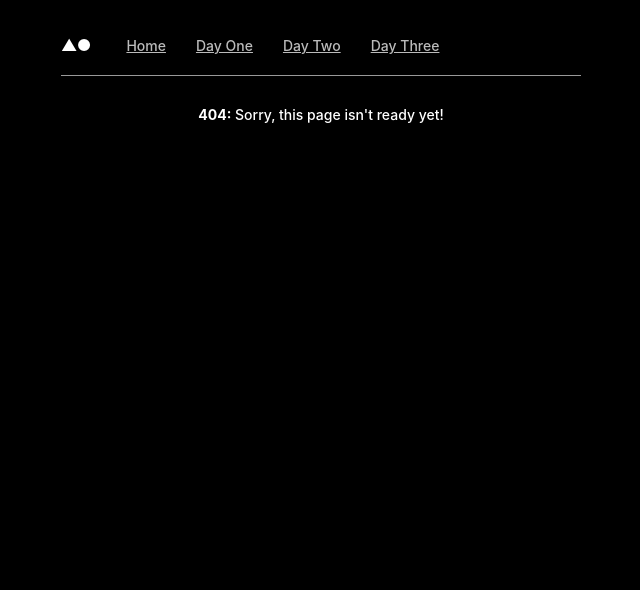
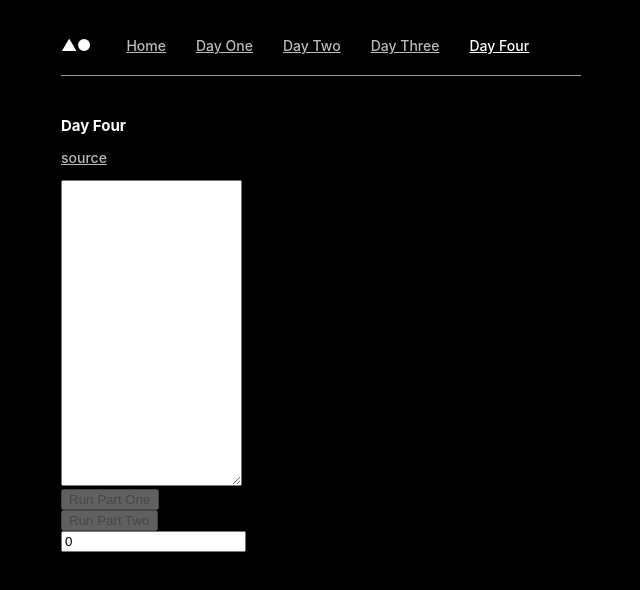
Before and after one commit to smokinjoe/advent-of-code-2023, a React (Create React App) app: page /day-four in a window 1280 px wide. Before the commit this address had no page. Shown: the top 590 px of the page, without its empty margins (319-959 px from the left). Built offline with nearby package versions, Linux system fonts and the light colour scheme.

Commit message:
part one and two done with day four

```diff
--- a/src/App.tsx
+++ b/src/App.tsx
@@ -5,6 +5,7 @@ import { pathToRegexp, Key } from "path-to-regexp";
 import { DayOne } from "./components/Days/DayOne/DayOne";
 import { DayTwo } from "./components/Days/DayTwo/DayTwo";
 import { DayThree } from "./components/Days/DayThree/DayThree";
+import { DayFour } from "./components/Days/DayFour/DayFour";
 
 import "./styles.css";
 
@@ -49,6 +50,7 @@ const App = () => {
           <ActiveLink href="/day-one">Day One</ActiveLink>
           <ActiveLink href="/day-two">Day Two</ActiveLink>
           <ActiveLink href="/day-three">Day Three</ActiveLink>
+          <ActiveLink href="/day-four">Day Four</ActiveLink>
         </nav>
 
         <main>
@@ -64,6 +66,9 @@ const App = () => {
             <Route path="/day-three">
               <DayThree />
             </Route>
+            <Route path="/day-four">
+              <DayFour />
+            </Route>
             <Route path="/:anything*">
               <center>
                 <b>404:</b> {`Sorry, this page isn't ready yet!`}
--- /dev/null
+++ b/src/components/Days/DayFour/DayFour.tsx
@@ -0,0 +1,15 @@
+import { DayForm } from "../../UI/DayForm";
+
+import { partOneHandler } from "./partOne";
+import { partTwoHandler } from "./partTwo";
+
+export const DayFour = () => {
+  return (
+    <DayForm
+      day="Four"
+      sourceUrl="https://adventofcode.com/2020/day/4"
+      partOneHandler={partOneHandler}
+      partTwoHandler={partTwoHandler}
+    />
+  );
+};
--- /dev/null
+++ b/src/components/Days/DayFour/ScratchCard.ts
@@ -0,0 +1,54 @@
+export class ScratchCard {
+  public id: number = -1;
+  // These are the numbers that are explicitly determined to be winners
+  public winningScratchNumbers: number[] = [];
+  public winningScratchNumberHash: { [key: number]: boolean } = {};
+
+  // These are the card numbers that are scratched off
+  public scratchNumbers: number[] = [];
+
+  // The numbers that are scratched off that are also winners
+  public actualWinningScratchNumbers: number[] = [];
+
+  // The card score value
+  public prizeScore: number = 0;
+
+  private buildWinningScratchNumberHash = () => {
+    this.winningScratchNumbers.forEach((num) => {
+      this.winningScratchNumberHash[num] = true;
+    });
+  };
+
+  private determinePrizeScore = () => {
+    this.scratchNumbers.forEach((num) => {
+      if (this.winningScratchNumberHash[num]) {
+        this.actualWinningScratchNumbers.push(num);
+      }
+    });
+
+    this.prizeScore =
+      this.actualWinningScratchNumbers.length === 0
+        ? 0
+        : Math.pow(2, this.actualWinningScratchNumbers.length - 1);
+  };
+
+  constructor(stringRow: string) {
+    const [id, numberString] = stringRow.split(":");
+    this.id = parseInt(id.replace("Card ", "").trim());
+    const [winningScratchNumbers, scratchNumbers] = numberString.split("|");
+
+    this.winningScratchNumbers = winningScratchNumbers
+      .split(" ")
+      .map((num) => parseInt(num))
+      .filter((num) => !isNaN(num));
+
+    this.scratchNumbers = scratchNumbers
+      .split(" ")
+      .map((num) => parseInt(num))
+      .filter((num) => !isNaN(num));
+
+    this.buildWinningScratchNumberHash();
+
+    this.determinePrizeScore();
+  }
+}
--- /dev/null
+++ b/src/components/Days/DayFour/ScratchCardCollection.ts
@@ -0,0 +1,39 @@
+import { convertMultiLineStringToArray } from "../../../utils/stringReader";
+
+import { ScratchCard } from "./ScratchCard";
+
+export class ScratchCardCollection {
+  public scratchCards: ScratchCard[] = [];
+  public numCardsAvailable: { [key: number]: number } = {};
+
+  constructor(data: string) {
+    const scratchCardData = convertMultiLineStringToArray(data);
+    this.scratchCards = scratchCardData.map((cardDataRow) => {
+      return new ScratchCard(cardDataRow);
+    });
+
+    this.scratchCards.forEach((card) => {
+      this.numCardsAvailable[card.id] = 1;
+    });
+  }
+
+  public get totalPrizeScore() {
+    return this.scratchCards.reduce((acc, card) => {
+      return acc + card.prizeScore;
+    }, 0);
+  }
+
+  public get totalCardsWon() {
+    this.scratchCards.forEach((card) => {
+      for (let i = 1; i <= this.numCardsAvailable[card.id]; i++) {
+        for (let j = 1; j <= card.actualWinningScratchNumbers.length; j++) {
+          this.numCardsAvailable[card.id + j] += 1;
+        }
+      }
+    });
+
+    return Object.values(this.numCardsAvailable).reduce((acc, val) => {
+      return acc + val;
+    }, 0);
+  }
+}
--- /dev/null
+++ b/src/components/Days/DayFour/partOne.ts
@@ -0,0 +1,6 @@
+import { ScratchCardCollection } from "./ScratchCardCollection";
+
+export const partOneHandler = (data: string) => {
+  const scratchCardCollection = new ScratchCardCollection(data);
+  return scratchCardCollection.totalPrizeScore;
+};
--- /dev/null
+++ b/src/components/Days/DayFour/partTwo.ts
@@ -0,0 +1,6 @@
+import { ScratchCardCollection } from "./ScratchCardCollection";
+
+export const partTwoHandler = (data: string) => {
+  const scratchCardCollection = new ScratchCardCollection(data);
+  return scratchCardCollection.totalCardsWon;
+};
```
Also changed, not shown: src/data/dayFour/partOneExample.txt (added).
